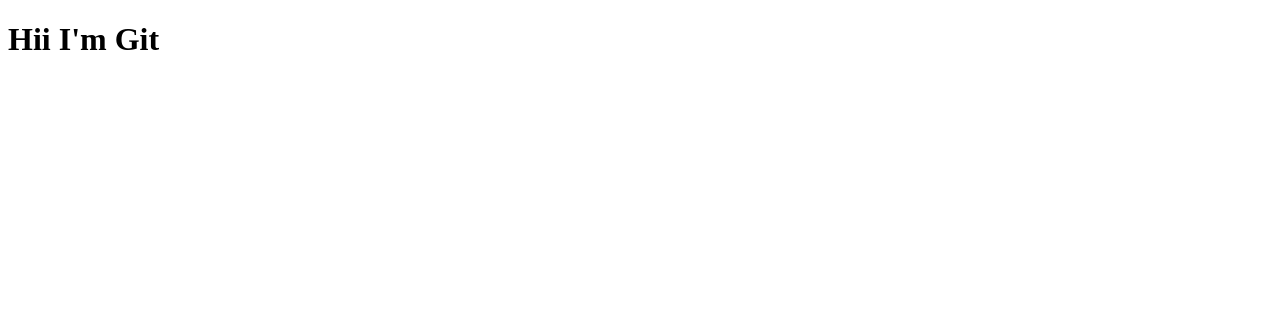
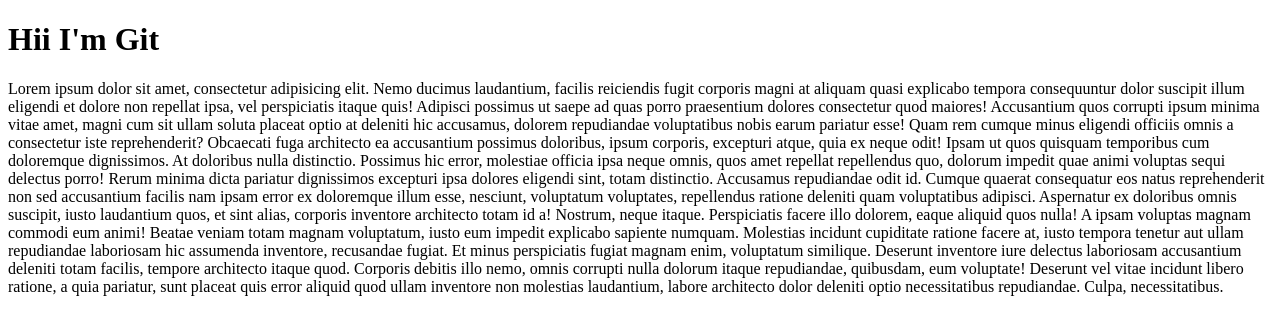
Before and after one commit to SithuSoe153/Project, a plain HTML site: page index.html in a window 1280 px wide. Drawn offline with Linux system fonts and the light colour scheme.

Commit message:
second commit

```diff
--- a/index.html
+++ b/index.html
@@ -12,6 +12,28 @@
 
     <h1> Hii I'm Git </h1>
 
+    <p>Lorem ipsum dolor sit amet, consectetur adipisicing elit. Nemo ducimus laudantium, facilis reiciendis fugit
+        corporis magni at aliquam quasi explicabo tempora consequuntur dolor suscipit illum eligendi et dolore non
+        repellat ipsa, vel perspiciatis itaque quis! Adipisci possimus ut saepe ad quas porro praesentium dolores
+        consectetur quod maiores! Accusantium quos corrupti ipsum minima vitae amet, magni cum sit ullam soluta placeat
+        optio at deleniti hic accusamus, dolorem repudiandae voluptatibus nobis earum pariatur esse! Quam rem cumque
+        minus eligendi officiis omnis a consectetur iste reprehenderit? Obcaecati fuga architecto ea accusantium
+        possimus doloribus, ipsum corporis, excepturi atque, quia ex neque odit! Ipsam ut quos quisquam temporibus cum
+        doloremque dignissimos. At doloribus nulla distinctio. Possimus hic error, molestiae officia ipsa neque omnis,
+        quos amet repellat repellendus quo, dolorum impedit quae animi voluptas sequi delectus porro! Rerum minima dicta
+        pariatur dignissimos excepturi ipsa dolores eligendi sint, totam distinctio. Accusamus repudiandae odit id.
+        Cumque quaerat consequatur eos natus reprehenderit non sed accusantium facilis nam ipsam error ex doloremque
+        illum esse, nesciunt, voluptatum voluptates, repellendus ratione deleniti quam voluptatibus adipisci. Aspernatur
+        ex doloribus omnis suscipit, iusto laudantium quos, et sint alias, corporis inventore architecto totam id a!
+        Nostrum, neque itaque. Perspiciatis facere illo dolorem, eaque aliquid quos nulla! A ipsam voluptas magnam
+        commodi eum animi! Beatae veniam totam magnam voluptatum, iusto eum impedit explicabo sapiente numquam.
+        Molestias incidunt cupiditate ratione facere at, iusto tempora tenetur aut ullam repudiandae laboriosam hic
+        assumenda inventore, recusandae fugiat. Et minus perspiciatis fugiat magnam enim, voluptatum similique. Deserunt
+        inventore iure delectus laboriosam accusantium deleniti totam facilis, tempore architecto itaque quod. Corporis
+        debitis illo nemo, omnis corrupti nulla dolorum itaque repudiandae, quibusdam, eum voluptate! Deserunt vel vitae
+        incidunt libero ratione, a quia pariatur, sunt placeat quis error aliquid quod ullam inventore non molestias
+        laudantium, labore architecto dolor deleniti optio necessitatibus repudiandae. Culpa, necessitatibus.</p>
+
 </body>
 
 </html>
```
